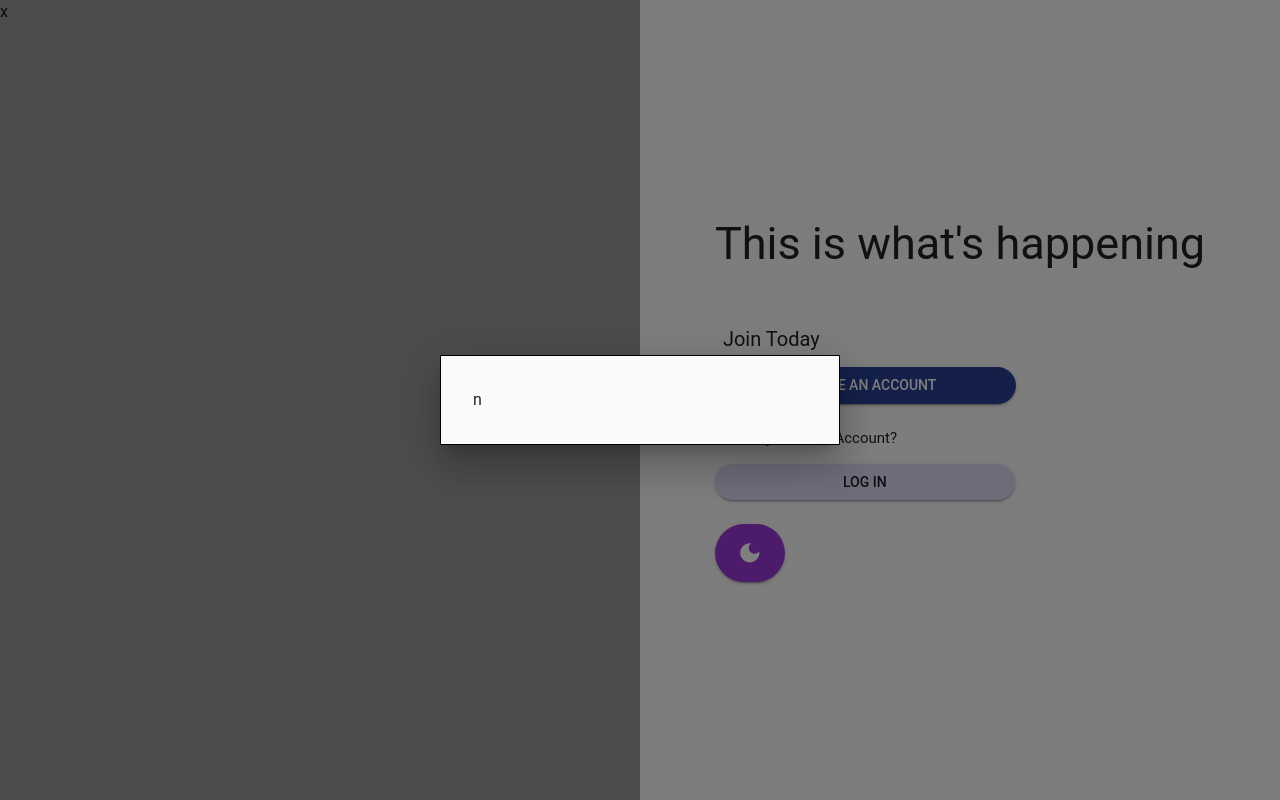
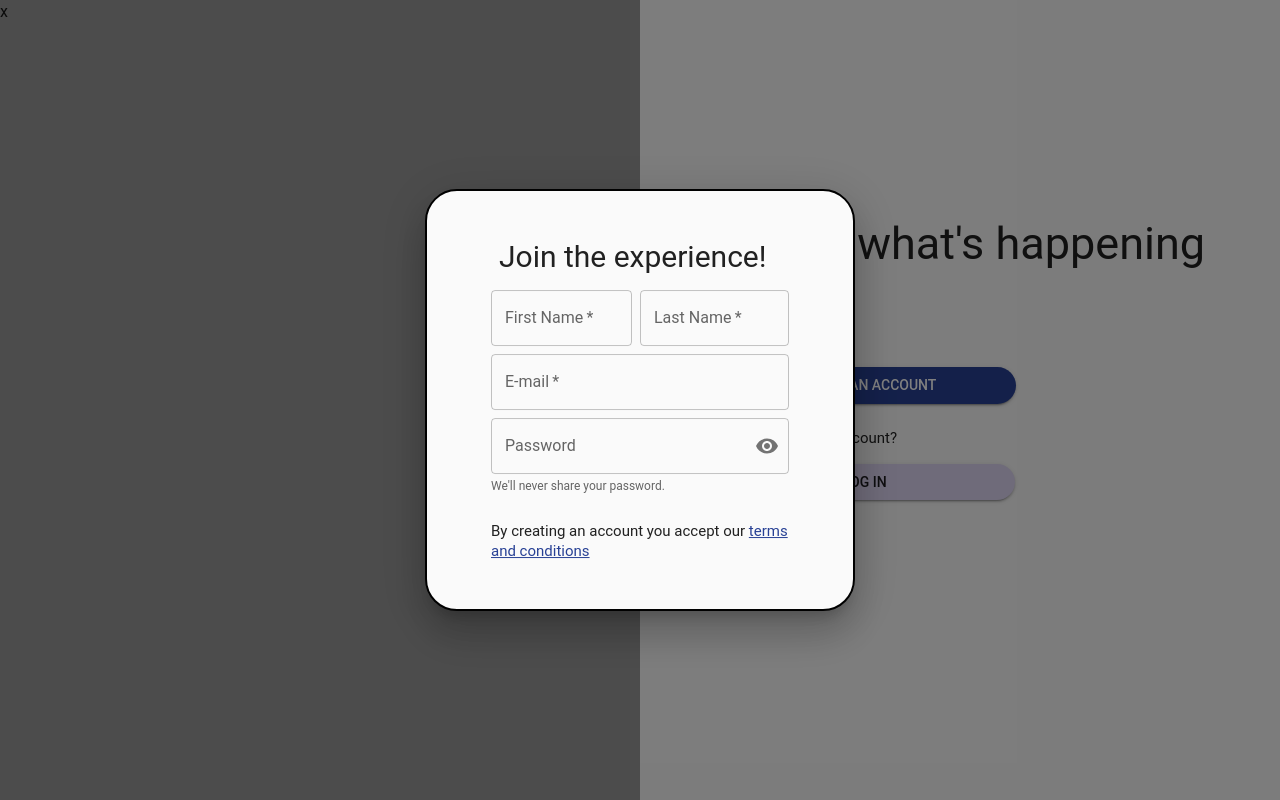
Before and after one commit to lfayala9/ts-dummy, a React (Vite) app: page / in a window 1280 px wide. Both pictures are taken after a click on the button "CREATE AN ACCOUNT". Built offline with nearby package versions, Linux system fonts and the light colour scheme.

Commit message:
login service added

```diff
--- a/package.json
+++ b/package.json
@@ -20,6 +20,7 @@
     "react": "^18.2.0",
     "react-dom": "^18.2.0",
     "react-dropzone": "^14.2.3",
+    "react-loader-spinner": "^5.3.4",
     "react-redux": "^8.1.1",
     "react-router-dom": "^6.14.1",
     "redux-persist": "^6.0.0",
--- a/src/components/Login.tsx
+++ b/src/components/Login.tsx
@@ -2,31 +2,55 @@ import {
   TextField,
   CssBaseline,
   Box,
+  Button,
   FormControl,
   FormHelperText,
   IconButton,
   InputAdornment,
   InputLabel,
-  OutlinedInput
+  OutlinedInput,
+  Typography
 } from '@mui/material'
-
+import { ColorRing } from 'react-loader-spinner'
 import { VisibilityOff, Visibility } from '@mui/icons-material'
-
+import { useAppSelector, useAppDispatch } from '../hooks/selector'
+import { loginService, badLog } from '../services/login'
 import { useState } from 'react'
 
 const Login: React.FC = () => {
+  // Show/Hide password
   const [showPassword, setShowPassword] = useState(false)
 
   const handleClickShowPassword = (): void => {
     setShowPassword((show) => !show)
   }
 
+  // Login Service
+
+  const [email, setEmail] = useState('')
+  const [password, setPassword] = useState('')
+
+  const {
+    auth: { isLoading }
+  } = useAppSelector((state) => state)
+  const dispatch = useAppDispatch()
+
+  const handleLogin = (e: { preventDefault: () => void }): void => {
+    e.preventDefault()
+    void dispatch(
+      loginService({
+        email,
+        password
+      })
+    )
+  }
+
   return (
-    <form>
-        <CssBaseline/>
+    <form noValidate onSubmit={handleLogin} encType="multipart/form-data">
+      <CssBaseline />
       <Box
         sx={{
-          my: 8,
+          my: 2,
           mx: 4,
           display: 'flex',
           flexDirection: 'column',
@@ -34,8 +58,18 @@ const Login: React.FC = () => {
         }}
       >
         <FormControl>
-          <TextField required id="outlined-required" label="E-mail" />
-          <FormHelperText id="my-helper-text">
+          <Typography fontWeight="normal" variant="h3" sx={{ mb: 2, mx: 1 }}>
+            Welcome Back!
+          </Typography>
+          <TextField
+            onChange={(e) => {
+              setEmail(e.target.value)
+            }}
+            required
+            id="outlined-required"
+            label="E-mail"
+          />
+          <FormHelperText id="my-helper-text" sx={{ mx: 0 }}>
             We&apos;ll never share your email.
           </FormHelperText>
           <FormControl sx={{ my: 1 }} variant="outlined">
@@ -43,6 +77,9 @@ const Login: React.FC = () => {
               Password
             </InputLabel>
             <OutlinedInput
+              onChange={(e) => {
+                setPassword(e.target.value)
+              }}
               id="outlined-adornment-password"
               type={showPassword ? 'text' : 'password'}
               endAdornment={
@@ -58,10 +95,34 @@ const Login: React.FC = () => {
               }
               label="Password"
             />
-            <FormHelperText id="my-helper-text">
+            <FormHelperText id="my-helper-text" sx={{ mx: 0 }}>
               We&apos;ll never share your password.
             </FormHelperText>
           </FormControl>
+          <Button type="submit" fullWidth variant="contained" sx={{ mb: 2 }}>
+            Log in
+          </Button>
+          {badLog.err
+            ? (
+            <Typography color="error" fontWeight="bold" sx={{ my: 1 }}>
+              {badLog.message}
+            </Typography>
+              )
+            : null}
+          {isLoading && (
+            <ColorRing
+              visible={true}
+              height="50"
+              width="50"
+              ariaLabel="blocks-loading"
+              wrapperStyle={{}}
+              wrapperClass="blocks-wrapper"
+              colors={['#284195', '#dfd7f4', '#130b28', '#9a36d9', '#130b28']}
+            />
+          )}
+          <a style={{ color: '#284195' }} href="">
+            Forgot your password?
+          </a>
         </FormControl>
       </Box>
     </form>
@@ -69,72 +130,3 @@ const Login: React.FC = () => {
 }
 
 export default Login
-
-// import React, { useState } from 'react'
-// import { useAppSelector, useAppDispatch } from '../hooks/selector'
-// import { loginService } from '../services/login'
-// import { Button } from '@mui/material'
-// import DarkModeIcon from '@mui/icons-material/DarkMode'
-// import LightModeIcon from '@mui/icons-material/LightMode'
-// import { setMode } from '../app-state/settings'
-
-// const Login: React.FC = () => {
-//   const [email, setEmail] = useState('')
-//   const [password, setPassword] = useState('')
-
-//   const {
-//     auth: { isLoading },
-//     settings: { theme }
-//   } = useAppSelector((state) => state)
-//   const dispatch = useAppDispatch()
-
-//   const handleLogin = (e: { preventDefault: () => void }): void => {
-//     e.preventDefault()
-//     void dispatch(
-//       loginService({
-//         email,
-//         password
-//       })
-//     )
-//   }
-
-//   const changeTheme = (): void => {
-//     dispatch(setMode(theme === 'dark' ? 'light' : 'dark'))
-//   }
-//   return (
-//     <>
-//     <form noValidate onSubmit={handleLogin} encType="multipart/form-data">
-//       <label htmlFor="email">E-mail:</label>
-//       <br />
-//       <input
-//         onChange={(e) => {
-//           setEmail(e.target.value)
-//         }}
-//         type="email"
-//         id="email"
-//         name="email"
-//         placeholder="user@example.com"
-//       />
-//       <br />
-//       <label htmlFor="pwd">Password:</label>
-//       <br />
-//       <input
-//         onChange={(e) => {
-//           setPassword(e.target.value)
-//         }}
-//         placeholder="******"
-//         type="password"
-//         id="pwd"
-//         name="pwd"
-//       />
-//       <button type="submit">Sign Up</button>
-//     </form>
-//     {isLoading && 'CARGANDO...'}
-//     <Button color='info' onClick={changeTheme} variant='contained'>
-//       {theme === 'light' ? <DarkModeIcon/> : <LightModeIcon/> }
-//     </Button>
-//     </>
-//   )
-// }
-
-// export default Login
--- /dev/null
+++ b/src/components/SignIn.tsx
@@ -0,0 +1,101 @@
+import {
+  TextField,
+  CssBaseline,
+  Box,
+  Grid,
+  FormControl,
+  FormHelperText,
+  IconButton,
+  InputAdornment,
+  InputLabel,
+  OutlinedInput,
+  Typography
+} from '@mui/material'
+import { useState } from 'react'
+import { VisibilityOff, Visibility } from '@mui/icons-material'
+
+const SignIn: React.FC = () => {
+  const [showPassword, setShowPassword] = useState(false)
+
+  const handleClickShowPassword = (): void => {
+    setShowPassword((show) => !show)
+  }
+
+  return (
+    <form action="">
+      <CssBaseline />
+      <Box
+        sx={{
+          my: 2,
+          mx: 4,
+          display: 'flex',
+          flexDirection: 'column',
+          alignItems: 'center'
+        }}
+      >
+        <FormControl>
+        <Grid container>
+        <Typography fontWeight='normal' variant='h3' sx={{ mb: 2, mx: 1 }}>Join the experience!</Typography>
+          <Grid item xs={12} sm={6}>
+            <TextField
+              autoComplete="given-name"
+              name="firstName"
+              required
+              fullWidth
+              id="firstName"
+              label="First Name"
+              autoFocus
+              sx={{ pr: 1 }}
+            />
+          </Grid>
+          <Grid item xs={12} sm={6}>
+            <TextField
+              required
+              fullWidth
+              id="lastName"
+              label="Last Name"
+              name="lastName"
+              autoComplete="family-name"
+            />
+          </Grid>
+          <Grid item xs={12}>
+          <TextField required fullWidth id="outlined-required" label="E-mail" sx={{ my: 1 }} />
+          </Grid>
+        </Grid>
+        <Grid item xs={12}>
+        <FormControl sx={{ mb: 1 }} variant="outlined" fullWidth>
+            <InputLabel htmlFor="outlined-adornment-password">
+              Password
+            </InputLabel>
+            <OutlinedInput
+            fullWidth
+              id="outlined-adornment-password"
+              type={showPassword ? 'text' : 'password'}
+              endAdornment={
+                <InputAdornment position="end">
+                  <IconButton
+                    aria-label="toggle password visibility"
+                    onClick={handleClickShowPassword}
+                    edge="end"
+                  >
+                    {showPassword ? <VisibilityOff /> : <Visibility />}
+                  </IconButton>
+                </InputAdornment>
+              }
+              label="Password"
+            />
+            <FormHelperText id="my-helper-text" sx={{ mb: 2, mx: 0 }}>
+              We&apos;ll never share your password.
+            </FormHelperText>
+          </FormControl>
+        </Grid>
+        <Typography variant='h5' sx={{ mx: 0 }}>
+              By creating an account you accept our <span style={{ color: '#284195', textDecoration: 'underline' }}>terms and conditions</span>
+        </Typography>
+        </FormControl>
+      </Box>
+    </form>
+  )
+}
+
+export default SignIn
--- a/src/pages/Welcome.tsx
+++ b/src/pages/Welcome.tsx
@@ -5,6 +5,7 @@ import { setMode } from '../app-state/settings'
 import { useAppDispatch, useAppSelector } from '../hooks/selector'
 import { useState } from 'react'
 import Login from '../components/Login'
+import SignIn from '../components/SignIn'
 
 const Welcome: React.FC = () => {
   const [open, setOpen] = useState({ show: false, component: '' })
@@ -22,9 +23,10 @@ const Welcome: React.FC = () => {
     top: '50%',
     left: '50%',
     transform: 'translate(-50%, -50%)',
-    width: 400,
+    width: 430,
     bgcolor: theme === 'light' ? '#fafafa' : '#050505',
-    border: theme === 'light' ? '1px solid #000' : '2px solid #fafafa',
+    border: theme === 'light' ? '2px solid #000' : '2px solid #fafafa',
+    borderRadius: '2rem',
     boxShadow: 24,
     p: 4
   }
@@ -86,7 +88,7 @@ const Welcome: React.FC = () => {
         </Button>
         <Modal open={open.show} onClose={handleClose} aria-labelledby="modal-modal-title" aria-describedby="modal-modal-description">
           <Box sx={style}>
-            { open.show && open.component === 'login' ? <Login/> : 'n' }
+            { open.show && open.component === 'login' ? <Login/> : <SignIn/> }
           </Box>
         </Modal>
         <Button size='large' onClick={changeTheme} color="info" variant="contained" sx={{ borderRadius: '10rem', py: 2 }}>
--- a/src/services/login.ts
+++ b/src/services/login.ts
@@ -3,6 +3,14 @@ import type { Thunk } from '../main'
 import type { AxiosError, AxiosResponse } from 'axios'
 import axios from './axios'
 
+interface Error {
+  err: boolean
+  message: string
+}
+export const badLog: Error = {
+  err: false,
+  message: ''
+}
 export const loginService = (data: Credential): Thunk => async (dispatch): Promise<AxiosError | AxiosResponse> => {
   dispatch(setIsLoading(true))
   try {
@@ -10,8 +18,9 @@ export const loginService = (data: Credential): Thunk => async (dispatch): Promi
     dispatch(setToken(response.data.token))
     dispatch(setUser(response.data.user.firstName))
     return response
-  } catch (error) {
-    console.log('bad')
+  } catch (error: any) {
+    badLog.err = true
+    badLog.message = error.response.data.message
     return error as AxiosError
   } finally {
     dispatch(setIsLoading(false))
--- a/src/styles/theme.tsx
+++ b/src/styles/theme.tsx
@@ -28,6 +28,26 @@ const MuiTheme: React.FC<Props> = ({ children }) => {
         fontSize: 45,
         [breakpoints.up('xl')]: {
           fontSize: 60
+        }
+      },
+      h2: {
+        fontFamily: [
+          'Roboto',
+          'sans-serif'
+        ].join(','),
+        fontSize: 35,
+        [breakpoints.up('xl')]: {
+          fontSize: 45
+        }
+      },
+      h3: {
+        fontFamily: [
+          'Roboto',
+          'sans-serif'
+        ].join(','),
+        fontSize: 30,
+        [breakpoints.up('xl')]: {
+          fontSize: 40
         }
       },
       h4: {
```
Also changed, not shown: 1 other file (tests, documents, lock files or other folders).
